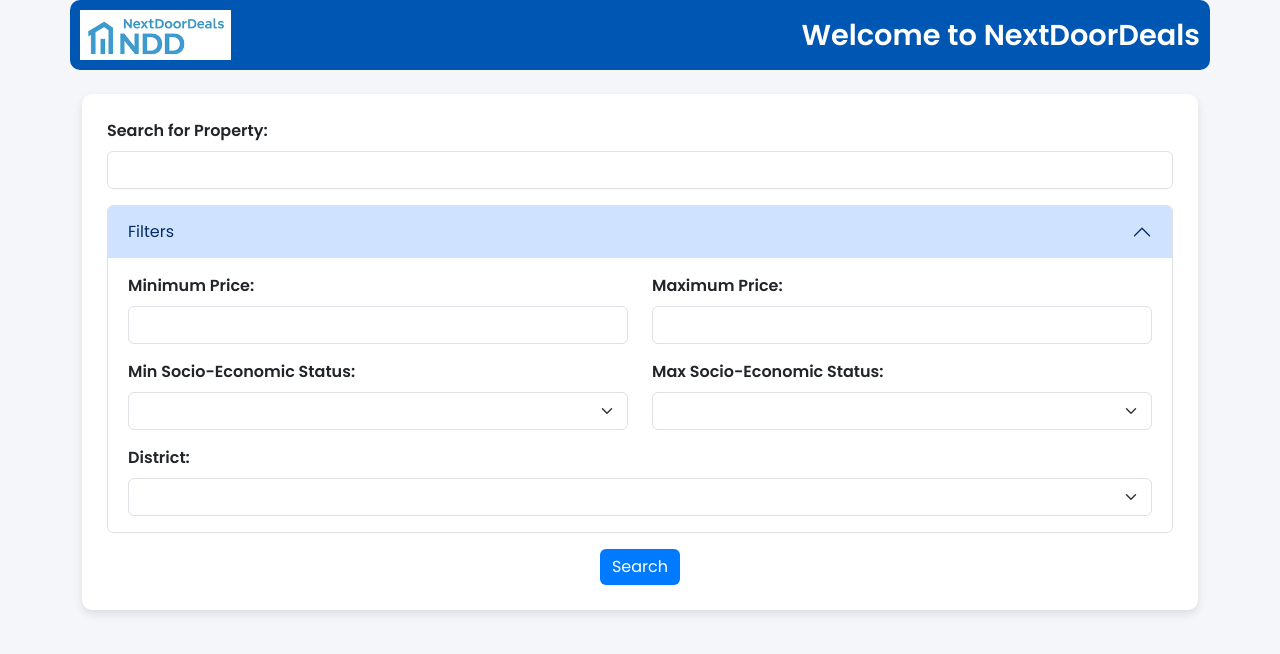
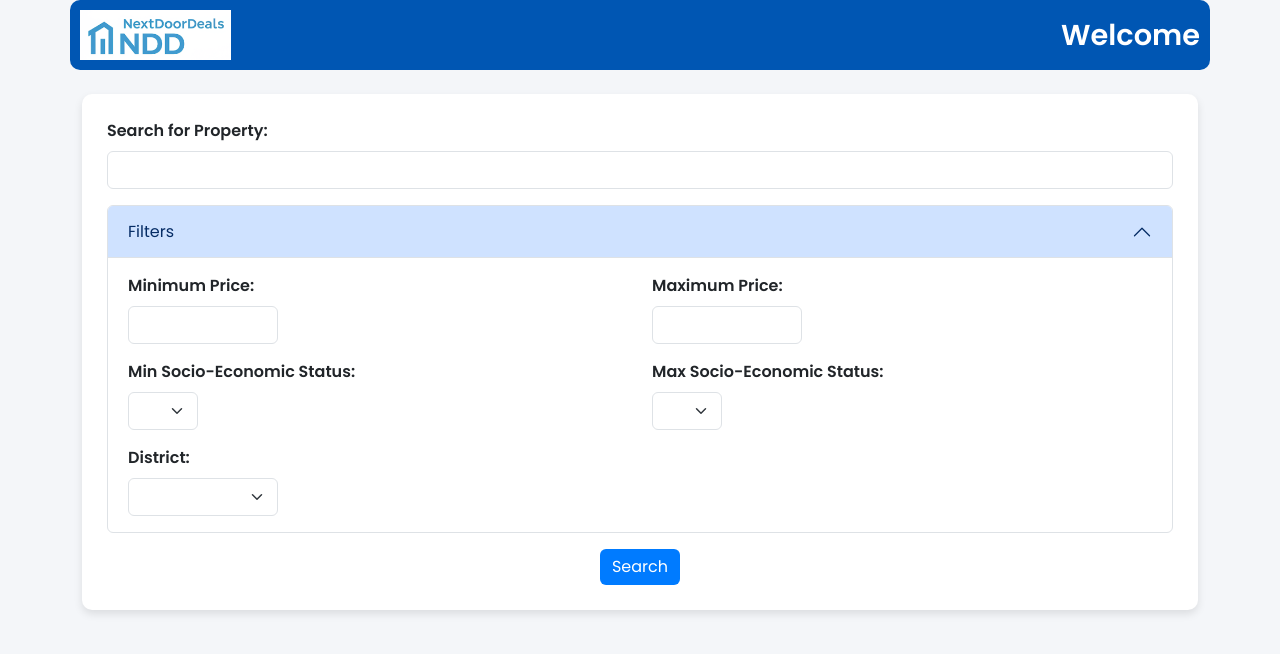
Before and after one commit to AmazingJuan/NextDoorDeals, a Django app: page / in a window 1280 px wide, after a click on "Filters". Shown: the top 654 px of the page. Run offline with Django 5.2, Linux system fonts and the light colour scheme; data comes from the database, SQL or seed files in the repository.

Commit message:
Html más lindo

```diff
--- a/property/templates/home.html
+++ b/property/templates/home.html
@@ -50,7 +50,7 @@
 <div class="navbar container">
     <img src="/media/property/images/NextDoorDealsLogo.png" alt="NextDoorDealsLogo">
     <div class="Welcome">
-        <h1 class="header">Welcome to NextDoorDeals</h1>
+        <h1 class="header">Welcome  </h1>
     </div>
 </div>
 <div class="container mt-4">
@@ -72,18 +72,18 @@
                             <div class="row">
                                 <div class="col-md-6">
                                     <label for="minPrice" class="form-label"><strong>Minimum Price:</strong></label>
-                                    <input type="number" class="form-control" name="minPrice" value="{{ request.GET.minPrice }}">
+                                    <input type="number" class="form-control" name="minPrice" value="{{ request.GET.minPrice }}" style = "width: 150px">
                                 </div>
                                 <div class="col-md-6">
                                     <label for="maxPrice" class="form-label"><strong>Maximum Price:</strong></label>
-                                    <input type="number" class="form-control" name="maxPrice" value="{{ request.GET.maxPrice }}">
+                                    <input type="number" class="form-control" name="maxPrice" value="{{ request.GET.maxPrice }}" style = "width: 150px">
                                 </div>
                             </div>
                             <div class="row mt-3">
                                 <div class="col-md-6">
                                     <label for="minSES" class="form-label"><strong>Min Socio-Economic Status:</strong></label>
-                                    <select id="minSES" name="minSES" class="form-select">
-                                        <option value=""></option>
+                                    <select id="minSES" name="minSES" class="form-select" style="width: 70px;">
+                                        <option value="" ></option>
                                         {% for i in "123456" %}
                                             <option value="{{ i }}">{{ i }}</option>
                                         {% endfor %}
@@ -91,8 +91,8 @@
                                 </div>
                                 <div class="col-md-6">
                                     <label for="maxSES" class="form-label"><strong>Max Socio-Economic Status:</strong></label>
-                                    <select id="maxSES" name="maxSES" class="form-select">
-                                        <option value=""></option>
+                                    <select id="maxSES" name="maxSES" class="form-select" style="width: 70px;">
+                                        <option value="" ></option>
                                         {% for i in "123456" %}
                                             <option value="{{ i }}">{{ i }}</option>
                                         {% endfor %}
@@ -101,7 +101,7 @@
                             </div>
                             <div class="mt-3">
                                 <label for="district" class="form-label"><strong>District:</strong></label>
-                                <select id="district" name="district" class="form-select">
+                                <select id="district" name="district" class="form-select" style="width: 150px;">
                                     <option value=""></option>
                                     {% for district in districts %}
                                         <option value="{{ district.id }}" {% if district.id|stringformat:"s" == request.GET.district %} selected {% endif %}>{{ district.name }}</option>
```
